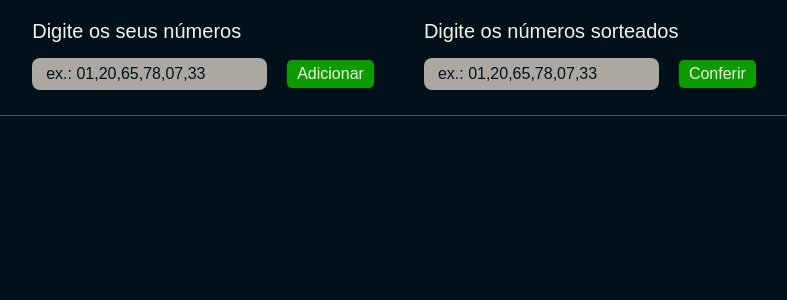
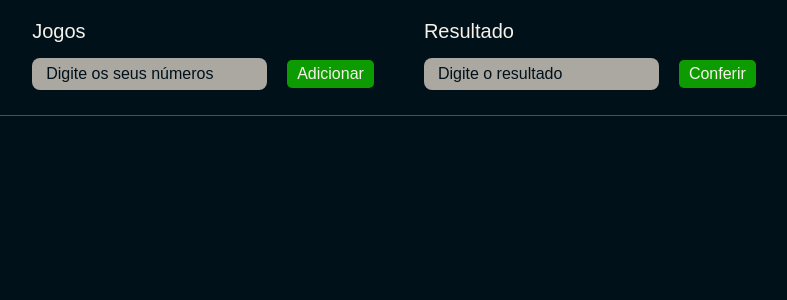
Before and after one commit to gabriel-vitebo/checkNumbers, a React (Vite) app: page / in a window 1280 px wide. Shown: the top 300 px of the page, without its empty margins (256-1043 px from the left). Built offline with nearby package versions, Linux system fonts and the light colour scheme.

Commit message:
changing input and placeholder texts

```diff
--- a/src/App.tsx
+++ b/src/App.tsx
@@ -124,11 +124,11 @@ function App() {
     <Container>
       <Header>
         <UserNumberGame>
-          <h2>Digite os seus números</h2>
+          <h2>Jogos</h2>
           <Input
             id="userNumber"
             hasButton
-            placeholder={'ex.: 01,20,65,78,07,33'}
+            placeholder={'Digite os seus números'}
             onChange={handleUserNumberChange}
             value={userNumber}
             option="Adicionar"
@@ -136,11 +136,11 @@ function App() {
           />
         </UserNumberGame>
         <DrawnNumbers>
-          <h2>Digite os números sorteados</h2>
+          <h2>Resultado</h2>
           <Input
             id="resultNumber"
             hasButton
-            placeholder={'ex.: 01,20,65,78,07,33'}
+            placeholder={'Digite o resultado'}
             onChange={handleDrawnNumbersChange}
             option="Conferir"
             onButtonClick={handleCheckNumbers}
```
Also changed, not shown: public/cadastrando-jogos.png, public/resultado-dos-jogos.png.
